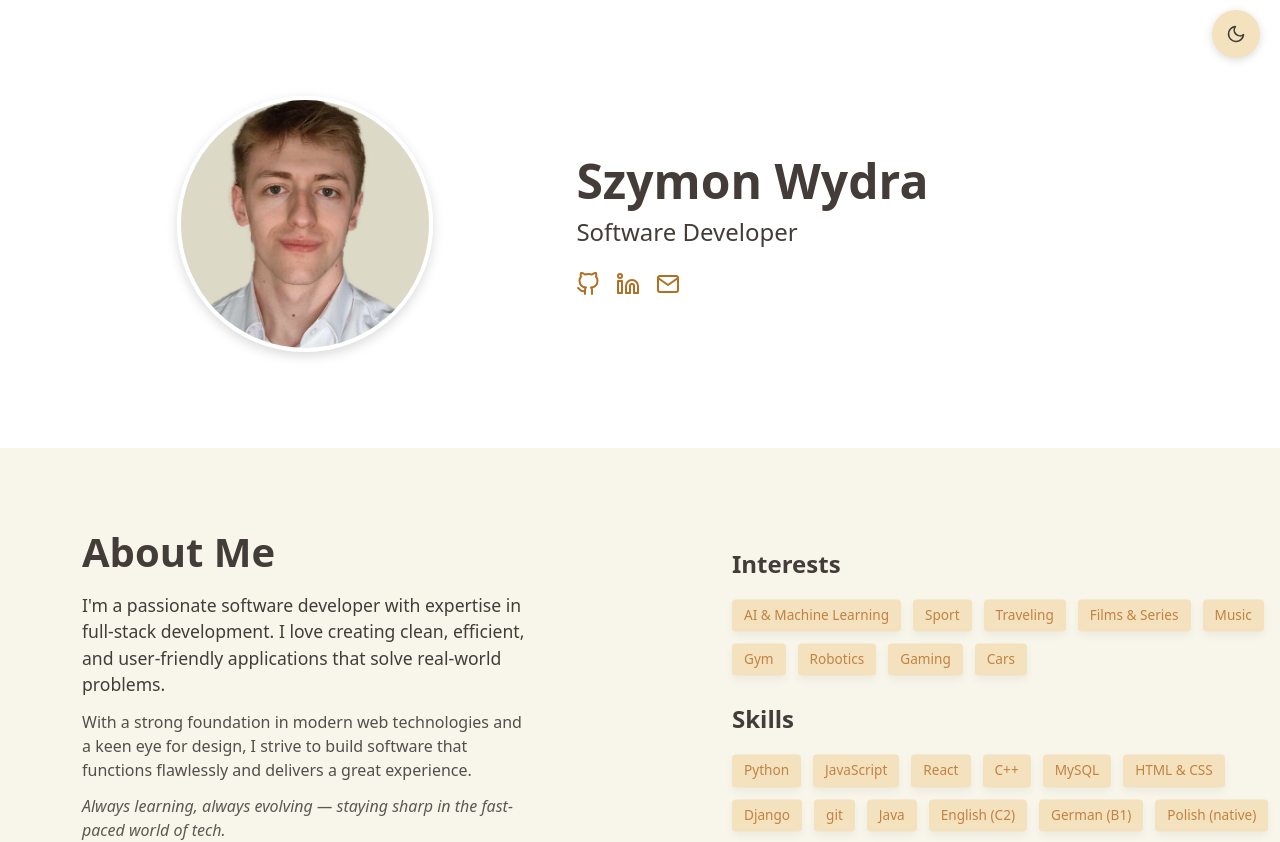
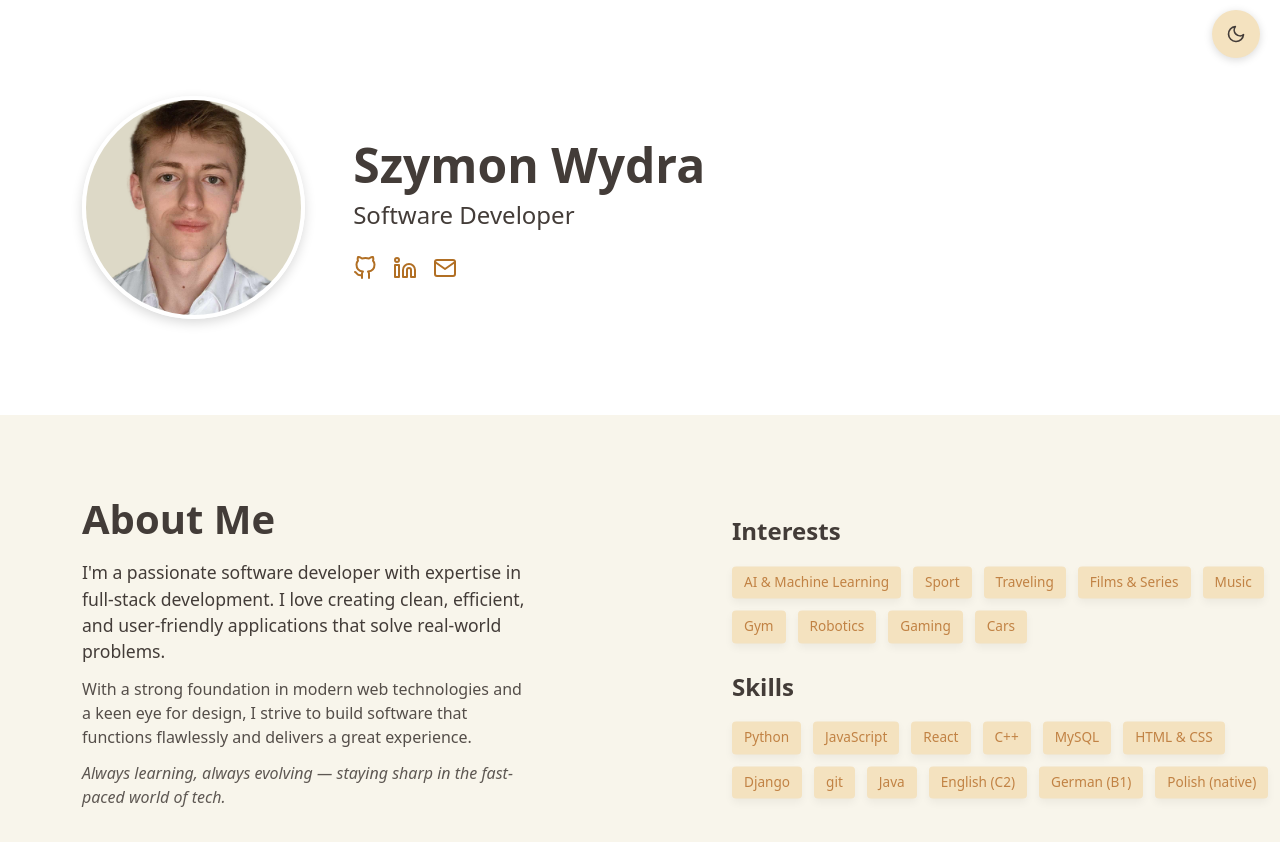
Before and after one commit to krzysztofkobra/my-page, a React (Create React App) app: page / in a window 1280 px wide. Shown: the top 842 px of the page. Built offline with nearby package versions, Linux system fonts and the light colour scheme.

Commit message:
header adjust

```diff
--- a/src/styles/Header.css
+++ b/src/styles/Header.css
@@ -84,7 +84,6 @@
   opacity: 0.75;
 }
 
-/* Medium devices (tablets and up) */
 @media (min-width: 768px) {
   .hero {
     padding: 6rem 2rem;
@@ -96,17 +95,21 @@
   }
 
   .profile-container {
-    width: 40%;
+    width: 20%;
     margin-bottom: 0;
   }
 
   .profile-image-container {
-    width: 16rem;
-    height: 16rem;
+    width: 100%;
+    height: 100%;
+    min-width: 12rem;
+    min-height: 12rem;
+    aspect-ratio: 1;
+    position: relative;
   }
 
   .hero-details {
-    width: 60%;
+    width: 80%;
     text-align: left;
     padding-left: 3rem;
   }
```
